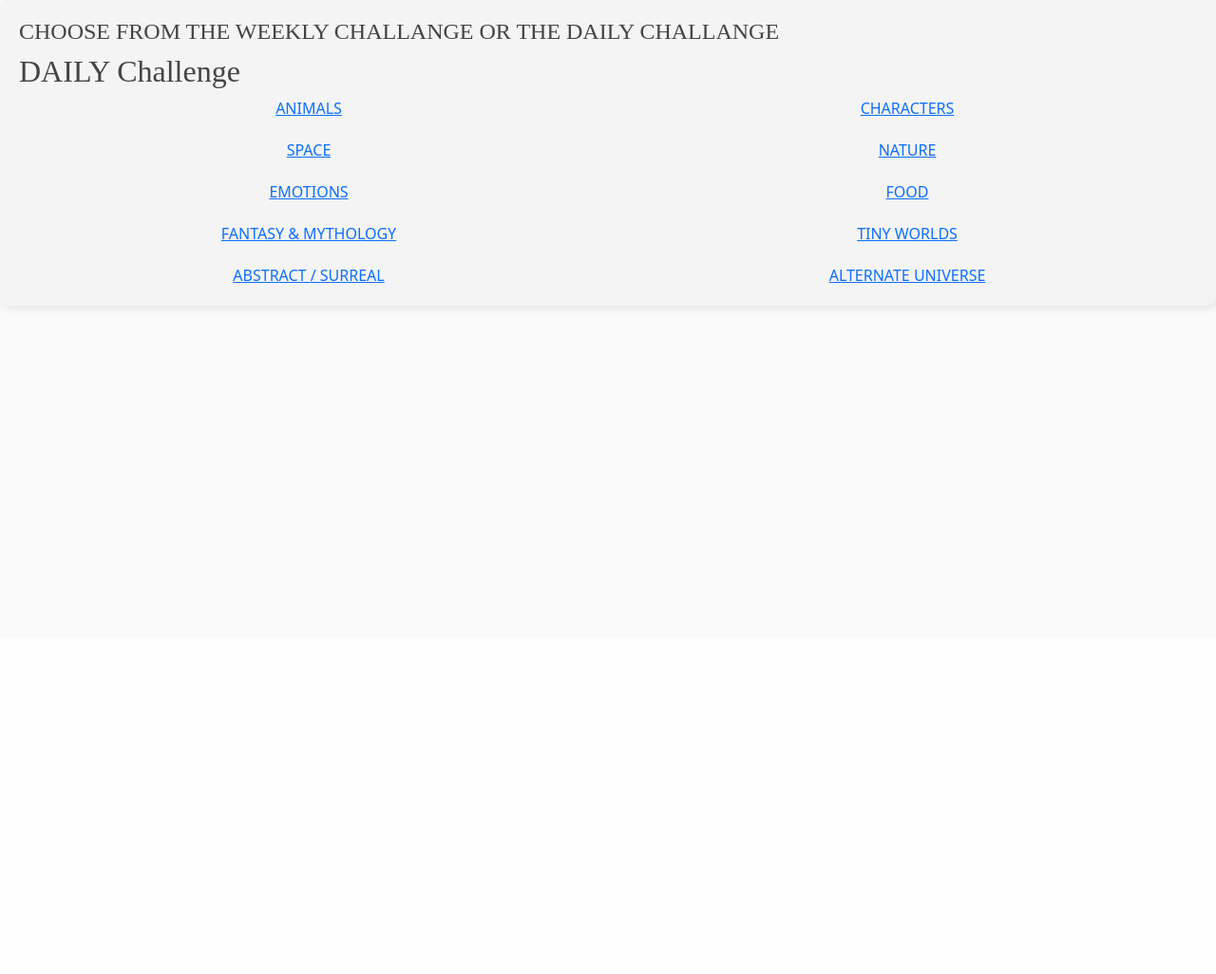
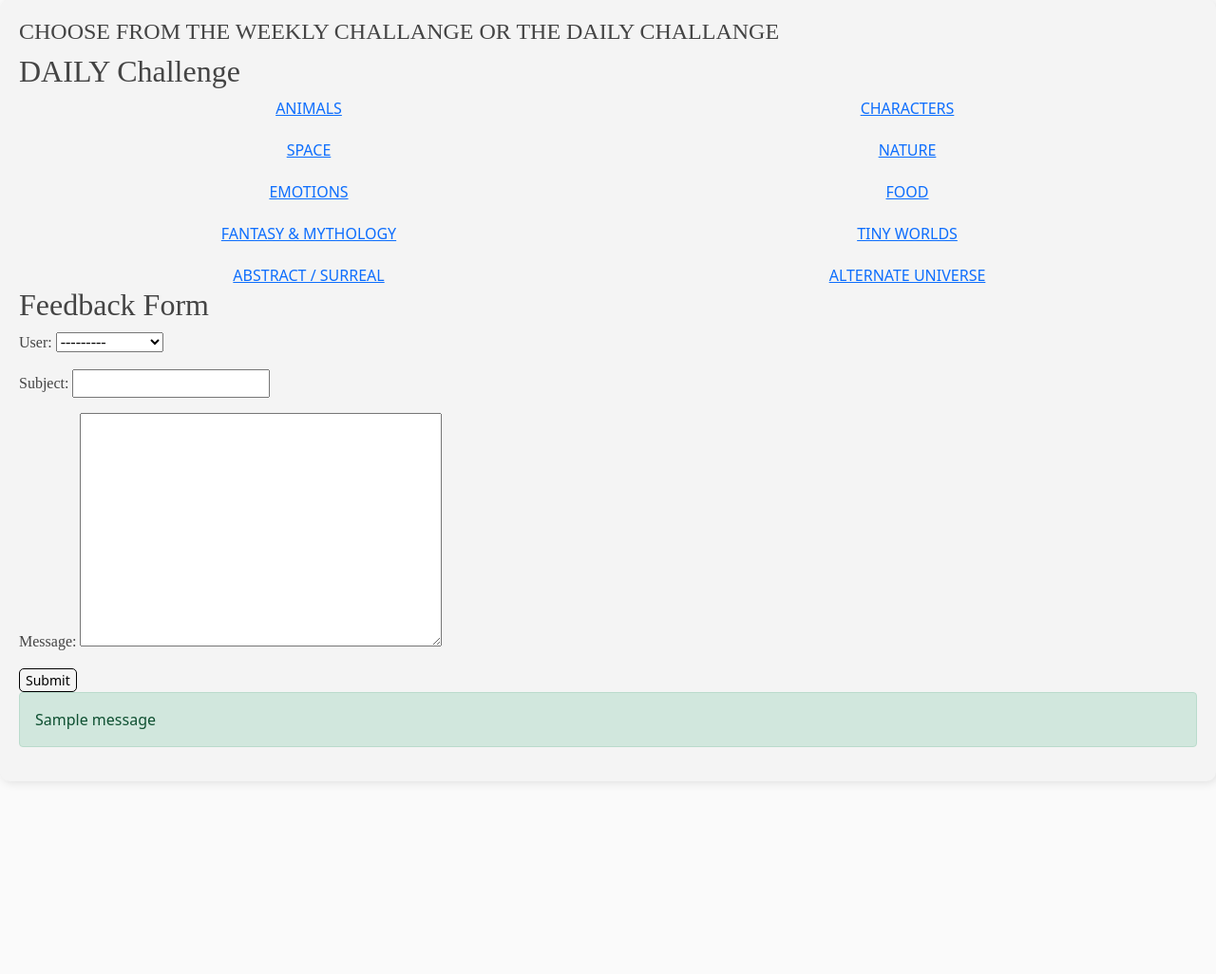
Before and after one commit to kristineLCS/ArtSpire, a Django app: page / in a window 1280 px wide. Shown: the part 785-1811 px from the top of the page at 95% size. Before the commit the page ends 1111 px from the top, so only its background shows below. Run offline with Django 4.2, Linux system fonts and the light colour scheme; data comes from the database, SQL or seed files in the repository; both versions use the stored data as it was after the commit; tables that the repository leaves empty hold one stand-in row (values such as "Sample post"); one stand-in notice (Sample message) is shown; some libraries are stand-ins or nearby versions; some web fonts are replaced.

Commit message:
fixed profile picture issue and profile info update. Created feedback form.

```diff
--- a/homepage/admin.py
+++ b/homepage/admin.py
@@ -1,5 +1,6 @@
 from django.contrib import admin
-from .models import Post, Comment
+from .models import Post, Comment, Feedback
 
 admin.site.register(Post)
 admin.site.register(Comment)
+admin.site.register(Feedback)
--- a/homepage/forms.py
+++ b/homepage/forms.py
@@ -1,5 +1,5 @@
 from django import forms
-from .models import Post, Comment
+from .models import Post, Comment, Feedback
 
 class PostForm(forms.ModelForm):
     class Meta:
@@ -13,3 +13,9 @@
         widgets = {
             "body": forms.Textarea(attrs={"class": "form-control", "rows": 3, "placeholder": "Write a comment..."}),
         }
+
+
+class FeedbackForm(forms.ModelForm):
+    class Meta:
+        model = Feedback
+        fields = ['user','subject', 'message']
--- a/homepage/models.py
+++ b/homepage/models.py
@@ -11,7 +11,7 @@
     image = models.ImageField(upload_to="post_images/", blank=True, null=True)
     content = models.TextField()
     date_posted = models.DateTimeField(default=timezone.now)
-    author = models.ForeignKey(User, on_delete=models.CASCADE)
+    author = models.ForeignKey(User, on_delete=models.CASCADE, related_name="posts")
     likes = models.ManyToManyField(User, related_name='community_posts')
 
 
@@ -35,6 +35,16 @@
         return '%s - %s' % (self.post.title, self.name)
 
 
+class Feedback(models.Model):
+    user = models.ForeignKey('auth.User', on_delete=models.SET_NULL, null=True, blank=True)
+    subject = models.CharField(max_length=200)
+    message = models.TextField()
+    created_at = models.DateTimeField(auto_now_add=True)
+
+    def __str__(self):
+        return f"{self.subject} - {self.user.username if self.user else 'Anonymous'} on {self.created_at}"
+
+
 class ArtPrompt(models.Model):
     CATEGORY_CHOICES = [
         ('animal', 'Animal'),
--- a/homepage/templates/blog/base.html
+++ b/homepage/templates/blog/base.html
@@ -19,7 +19,7 @@
     <title>ArtSpire</title>
   {% endif %}
 </head>
-<body>
+<body class="body-container">
     <header class="site-header">
       <nav class="navbar navbar-expand-md navbar-dark bg-steel fixed-top">
         <div class="container">
--- a/homepage/templates/blog/home.html
+++ b/homepage/templates/blog/home.html
@@ -41,6 +41,30 @@
 
         </div>
 
+        <div class="feedback-container">
+            <div class="feedback-form">
+                <h2>Feedback Form</h2>
+
+                <!-- Feedback Form -->
+                <form method="POST">
+                    {% csrf_token %}
+                    {{ form.as_p }}
+                    <button type="submit">Submit</button>
+                </form>
+
+                {% if messages %}
+                    <div class="messages">
+                        {% for message in messages %}
+                            {% if message.tags == 'success' and message.message != "Your account has been updated" %}
+                                <div class="alert alert-success">
+                                    {{ message }}
+                                </div>
+                            {% endif %}
+                        {% endfor %}
+                    </div>
+                {% endif %}
+            </div>
+        </div>
 
     </div>
 {% endblock %}
--- a/homepage/templates/blog/post_list.html
+++ b/homepage/templates/blog/post_list.html
@@ -9,6 +9,10 @@
     <article class="media content-section">
       <div class="media-body">
         <div class="article-metadata">
+          <img class="profile-pic"
+              src="{{ post.author.profile.image_url|add:'?c_thumb,g_face,w_150,h_150,r_max' }}"
+              alt="{{ user.username }}'s Profile Picture">
+
           <a class="mr-2" href="{% url 'user-posts' post.author.username %}">
             {{ post.author }}
           </a>
--- a/homepage/views.py
+++ b/homepage/views.py
@@ -1,5 +1,6 @@
 from django.shortcuts import render, redirect, get_object_or_404
 from django.contrib.auth import get_user_model
+from django.contrib import messages
 from django.http import HttpResponseRedirect
 from django.urls import reverse
 from .models import Post, Comment
@@ -17,7 +18,7 @@
     UpdateView,
     DeleteView,
 )
-from .forms import PostForm, CommentForm
+from .forms import PostForm, CommentForm, FeedbackForm
 from django.contrib.auth.decorators import login_required
 import json
 
@@ -35,8 +36,19 @@
 
 
 def home(request):
+    if request.method == 'POST':
+        form = FeedbackForm(request.POST)
+        if form.is_valid():
+            form.save()
+            messages.success(request, "Thank you for your feedback!")
+            # Clear all previous messages (e.g., from profile updates)
+            messages.get_messages(request).used = True
+            return redirect('blog-home')  # Redirect back to the home page
+    else:
+        form = FeedbackForm()
+
     context = {
-       'posts': Post.objects.all() #The view is looping over 'posts'
+        'form': form,
     }
     return render(request, 'blog/home.html', context)
 
@@ -188,7 +200,6 @@
     return JsonResponse({"success": False, "error": "Invalid request method"})
 
 
-
 def daily_challenge(request, category):
     """ Renders category page without pre-loading a prompt. """
     return render(request, "blog/category_template.html", {"category": category})
```
Also changed, not shown: homepage/static/blog/main.css (+33 -2 lines), homepage/templates/blog/post_detail.html (+7 -0 lines), users/forms.py (+16 -1 lines), users/models.py (+12 -1 lines), users/templates/users/profile.html (+30 -3 lines), users/views.py (+30 -2 lines), README.md, db.sqlite3, homepage/migrations/0008_alter_post_author.py (added), homepage/migrations/0009_feedback.py (added), users/migrations/0002_alter_profile_image.py (added), users/migrations/0003_alter_profile_image.py (added).
